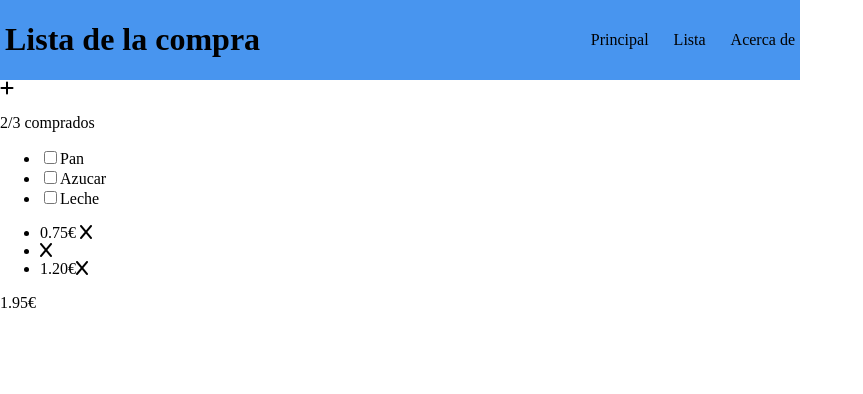
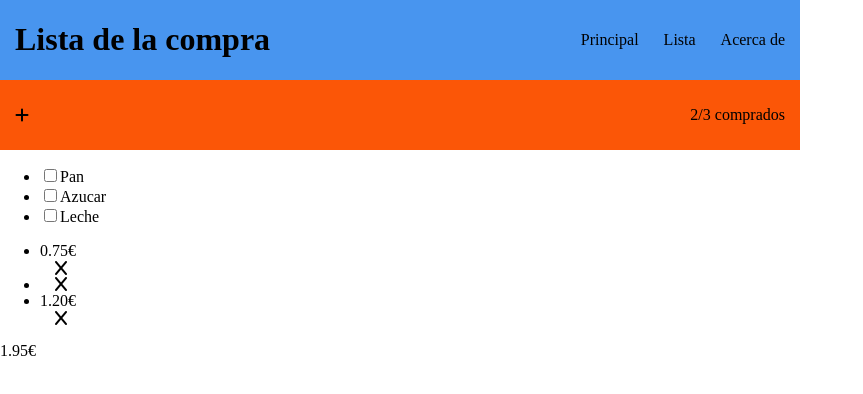
Before and after one commit to josepandreu45/202204-W1CH4-josep-andreu, a plain HTML site: page index.html in a window 1280 px wide. Shown: the top 394 px of the page, without its empty margins (0-863 px from the left). Drawn offline with Linux system fonts and the light colour scheme.

Commit message:
menu de añadir creado

```diff
--- a/style.css
+++ b/style.css
@@ -18,15 +18,34 @@ header {
 }
 
 header h1 {
-  margin-left: 5px;
+  margin-left: 15px;
 }
 
 .navegacion {
   display: flex;
   gap: 25px;
   align-items: center;
-  margin-right: 5px;
+  margin-right: 15px;
 }
 .navegacion li {
   list-style: none;
 }
+
+.menu__añadir {
+  height: 70px;
+  display: flex;
+  justify-content: space-between;
+  background-color: #fb5607;
+}
+
+.fa-solid {
+  display: flex;
+  align-items: center;
+  margin-left: 15px;
+}
+
+section p {
+  margin-right: 15px;
+  display: flex;
+  align-items: center;
+}
```
